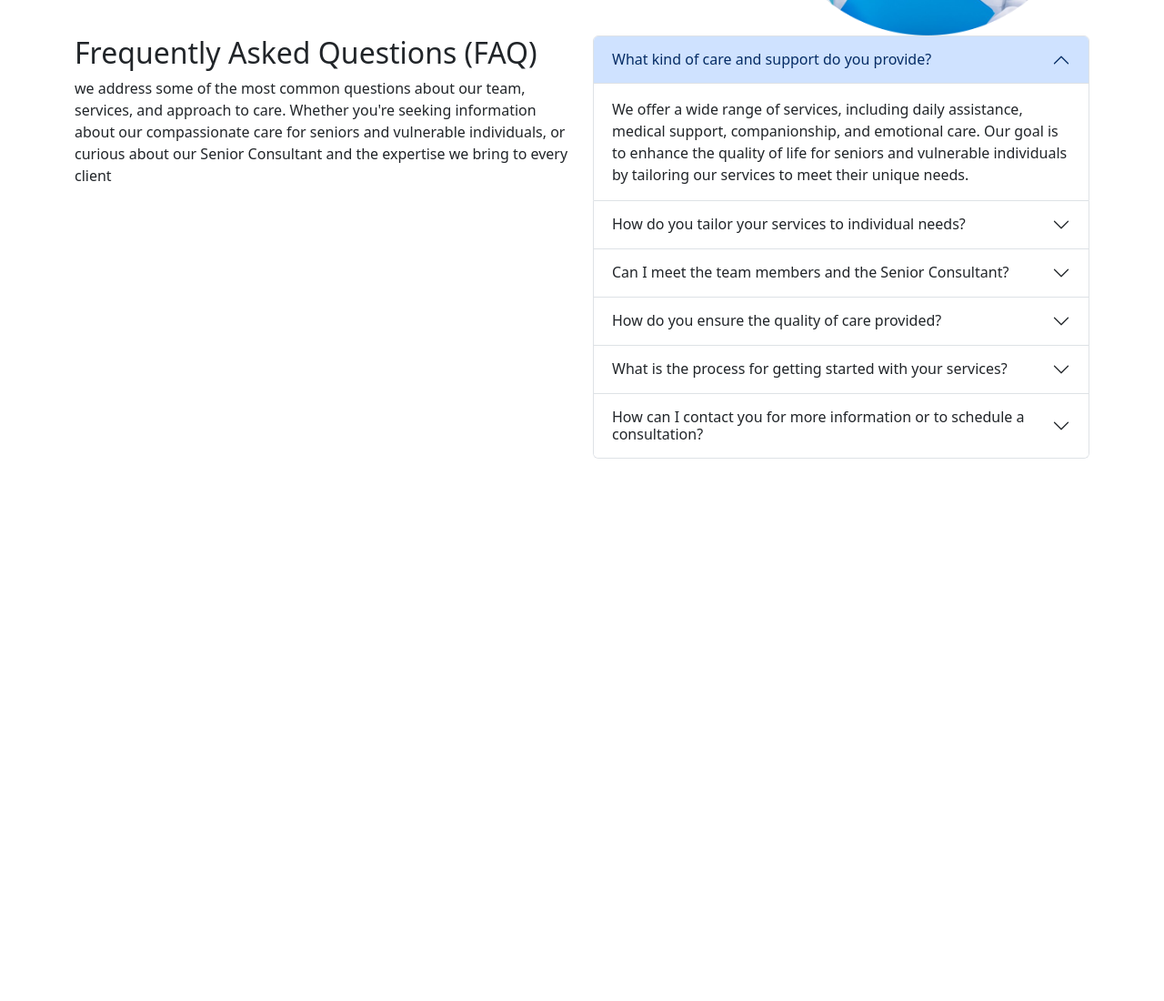
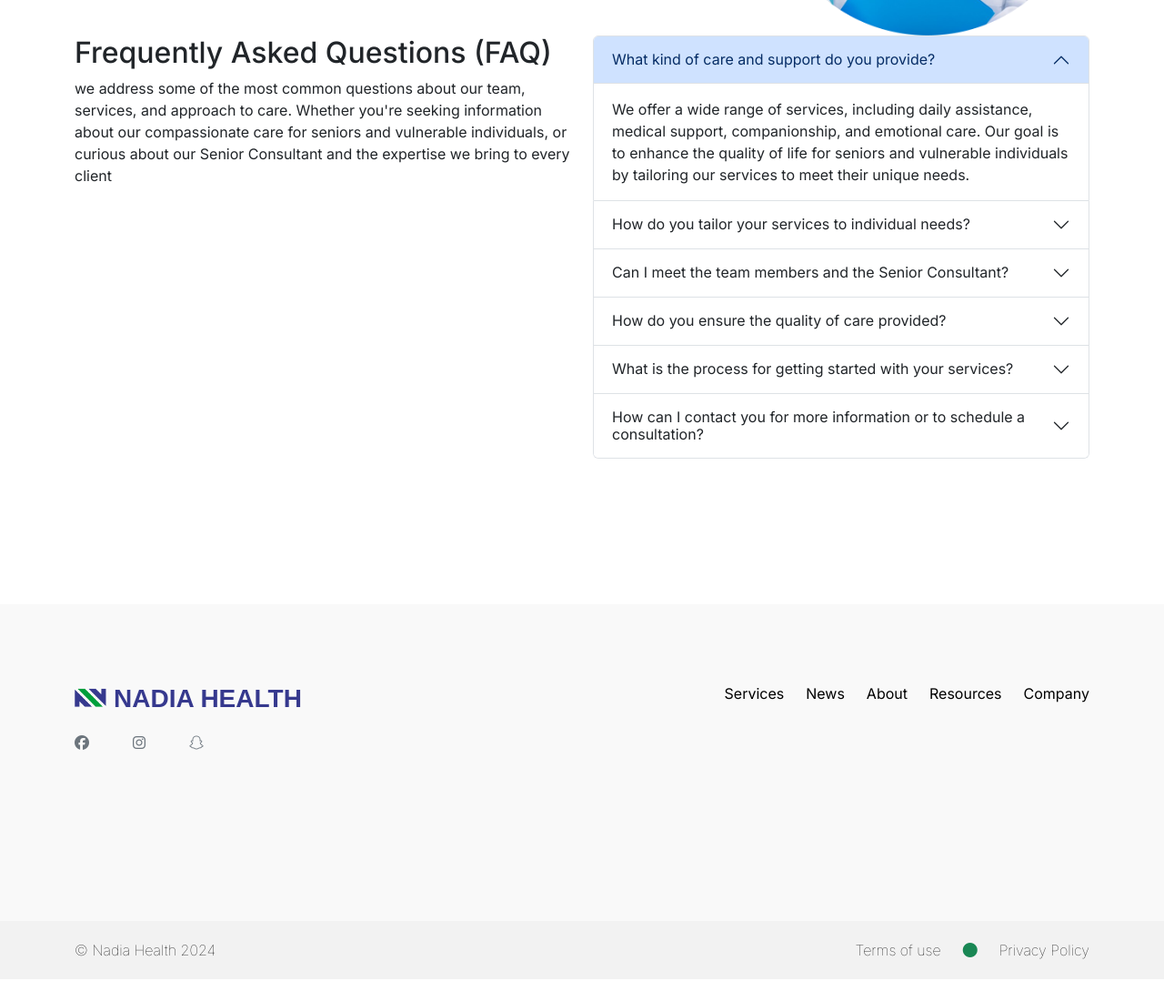
Before and after one commit to innovasoftlimited/ui-sample-3, a website: page index.html in a window 1280 px wide. Shown: the part 3390-4490 px from the top of the page at 91% size. Before the commit the page ends 3894 px from the top, so only its background shows below. Drawn offline with nearby package versions, Linux system fonts and the light colour scheme; a web font is replaced by a local one.

Commit message:
footer section completed

```diff
--- a/index.html
+++ b/index.html
@@ -35,7 +35,7 @@
     <!-- custom css -->
     <link rel="stylesheet" href="./style.css" />
   </head>
-  <body>
+  <body class="font-inter">
     <!-- navbar section-->
     <header class="bg-custom-dark-blue">
       <nav class="navbar navbar-expand-lg">
@@ -51,19 +51,19 @@
           <div class="collapse navbar-collapse" id="navbarSupportedContent">
             <ul class="navbar-nav ms-auto mb-2 mb-lg-0">
               <li class="nav-item">
-                <a class="nav-link text-white" href="#">Services</a>
+                <a class="nav-link text-white" href="#serviceSection">Services</a>
               </li>
               <li class="nav-item">
-                <a class="nav-link text-white" href="#">News</a>
+                <a class="nav-link text-white" href="#improvementSection">News</a>
               </li>
               <li class="nav-item">
-                <a class="nav-link text-white" href="#">About</a>
+                <a class="nav-link text-white" href="#faqSection">About</a>
               </li>
               <li class="nav-item">
-                <a class="nav-link text-white" href="#">Contact</a>
+                <a class="nav-link text-white" href="#homeSection">Contact</a>
               </li>
               <li class="nav-item">
-                <a class="nav-link text-white" href="#">Appoinment</a>
+                <a class="nav-link text-white" href="#consultantSection">Appoinment</a>
               </li>
             </ul>
           </div>
@@ -73,7 +73,7 @@
 
     <main>
       <!-- banner section -->
-      <section class="my-5">
+      <section class="my-5" id="homeSection">
         <div class="container">
           <div class="row d-flex justify-content-between banner">
             <div class="col-6" id="banner-text">
@@ -150,7 +150,7 @@
       </section>
 
       <!-- service section -->
-      <section>
+      <section id="serviceSection">
         <div class="container">
           <p>we are dedicated to making a positive impact on individuals' lives through compassionate care and innovative medical solutions. Our personalized treatment plans, delivered by a team of caring professionals.</p>
           <div class="row">
@@ -215,7 +215,7 @@
       </section>
 
       <!-- improvement section -->
-      <section>
+      <section id="improvementSection">
         <div class="container my-5 py-5">
           <div class="row">
             <div class="col">
@@ -246,7 +246,7 @@
       </section>
 
       <!-- consultant section -->
-      <section>
+      <section id="consultantSection">
         <div class="container">
           <h2>Meet Our Team and Senior Consultant</h2>
           <p>our success is driven by the dedication and expertise of our exceptional team. Each member brings a wealth of knowledge, passion, and commitment to providing the highest standard of care and service.</p>
@@ -323,7 +323,7 @@
       </section>
 
       <!-- faq section -->
-      <section>
+      <section id="faqSection">
         <div class="container">
           <div class="row">
             <div class="col-6">
@@ -405,6 +405,46 @@
       </section>
     </main>
 
-    <footer></footer>
+    <!-- footer section -->
+    <footer>
+      <section id="footerSection" class="bg-custom-very-light-gray mb-4">
+        <div class="container d-flex justify-content-between align-items-center py-4">
+          <div class="d-flex flex-column gap-2">
+            <div class="mt-5 d-flex justify-content-between align-items-center gap-2">
+              <img src="./assets/company-logo-2.png" alt="" class="img-fluid logo-2"/>
+              <a class="fs-3 fw-semibold lh-lg font-koulen text-custom-dark-blue text-decoration-none mt-1" href="#">NADIA HEALTH</a>
+            </div>
+            <div class="d-flex gap-5 align-items-start">
+              <a href="https://facebook.com/" target="_blank">
+                <i class="fa-brands fa-facebook text-secondary"></i>
+              </a>
+              <a href="https://www.instagram.com/" target="_blank">
+                <i class="fa-brands fa-instagram text-secondary"></i>
+              </a>
+              <a href="https://www.snapchat.com/" target="_blank">
+                <i class="fa-brands fa-snapchat text-secondary"></i>
+              </a>
+            </div>
+          </div>
+          <div class="d-flex gap-4 mt-2">
+            <a href="#serviceSection" class="fs-6 fw-normal lh-1 text-black text-decoration-none">Services</a>
+            <a href="#improvementSection" class="fs-6 fw-normal lh-1 text-black text-decoration-none">News</a>
+            <a href="#faqSection" class="fs-6 fw-normal lh-1 text-black text-decoration-none">About</a>
+            <a href="#consultantSection" class="fs-6 fw-normal lh-1 text-black text-decoration-none">Resources</a>
+            <a href="#homeSection" class="fs-6 fw-normal lh-1 text-black text-decoration-none">Company</a>
+          </div>
+        </div>
+        <div class="bg-custom-light-gray" id="footerSection2">
+          <div class="container d-flex justify-content-between align-items-center py-4">
+            <div class="fs-6 fw-lighter lh-1 text-black">&copy; Nadia Health 2024</div>
+            <div class="d-flex justify-content-between gap-4 align-items-center">
+              <a href="#" class="fs-6 fw-lighter lh-1 text-black text-decoration-none">Terms of use</a>
+              <i class="fa-solid fa-circle text-success"></i>
+              <a href="#" class="fs-6 fw-lighter lh-1 text-black text-decoration-none">Privacy Policy</a>
+            </div>
+          </div>
+        </div>
+      </section>
+    </footer>
   </body>
 </html>
--- a/package.json
+++ b/package.json
@@ -1,5 +1,6 @@
 {
   "dependencies": {
-    "bootstrap": "^5.3.5"
+    "bootstrap": "^5.3.5",
+    "bootstrap-icons": "^1.11.3"
   }
 }
--- a/style.css
+++ b/style.css
@@ -1,7 +1,18 @@
+/* smooth scrolling styles */
 html {
   scroll-behavior: smooth;
   scroll-padding-top: 3rem;
 }
+
+#homeSection,
+#serviceSection,
+#improvementSection,
+#faqSection,
+#consultantSection {
+  scroll-margin-top: 3rem;
+}
+
+/* font styles */
 .font-inter {
   font-family: "Inter", sans-serif;
 }
@@ -14,6 +25,14 @@ html {
 
 .bg-custom-dark-blue {
   background-color: #0f1150 !important;
+}
+
+.bg-custom-very-light-gray {
+  background-color: #f9f9f9 !important;
+}
+
+.bg-custom-light-gray {
+  background-color: #f2f2f2 !important;
 }
 
 .text-custom-dark-blue {
@@ -32,3 +51,16 @@ html {
 .logo {
   width: 35px;
 }
+.logo-2 {
+  width: 35px;
+}
+
+/* margins between sections */
+
+#footerSection {
+  margin-top: 10rem;
+}
+
+#footerSection2 {
+  margin-top: 10rem;
+}
```
Also changed, not shown: assets/company-logo-2.png (added), assets/footer-dot.png (added), 1 other file.
